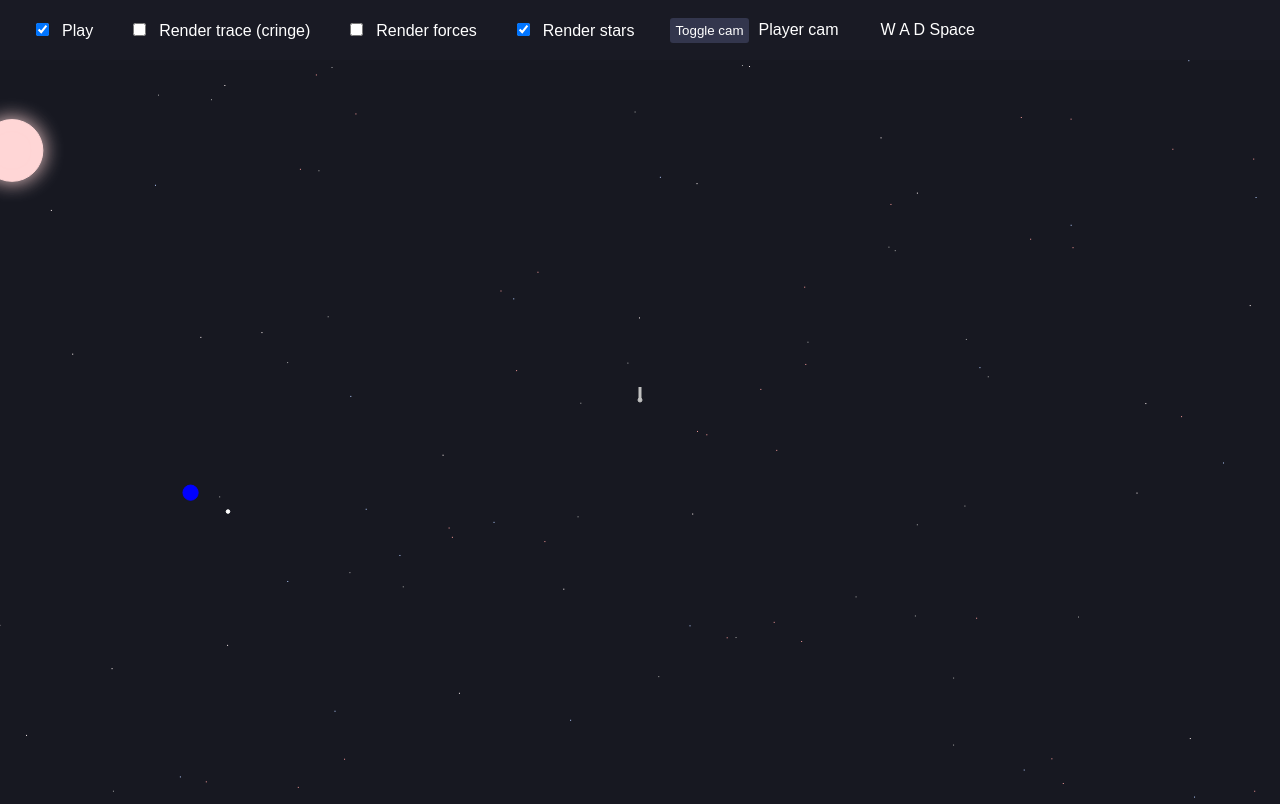
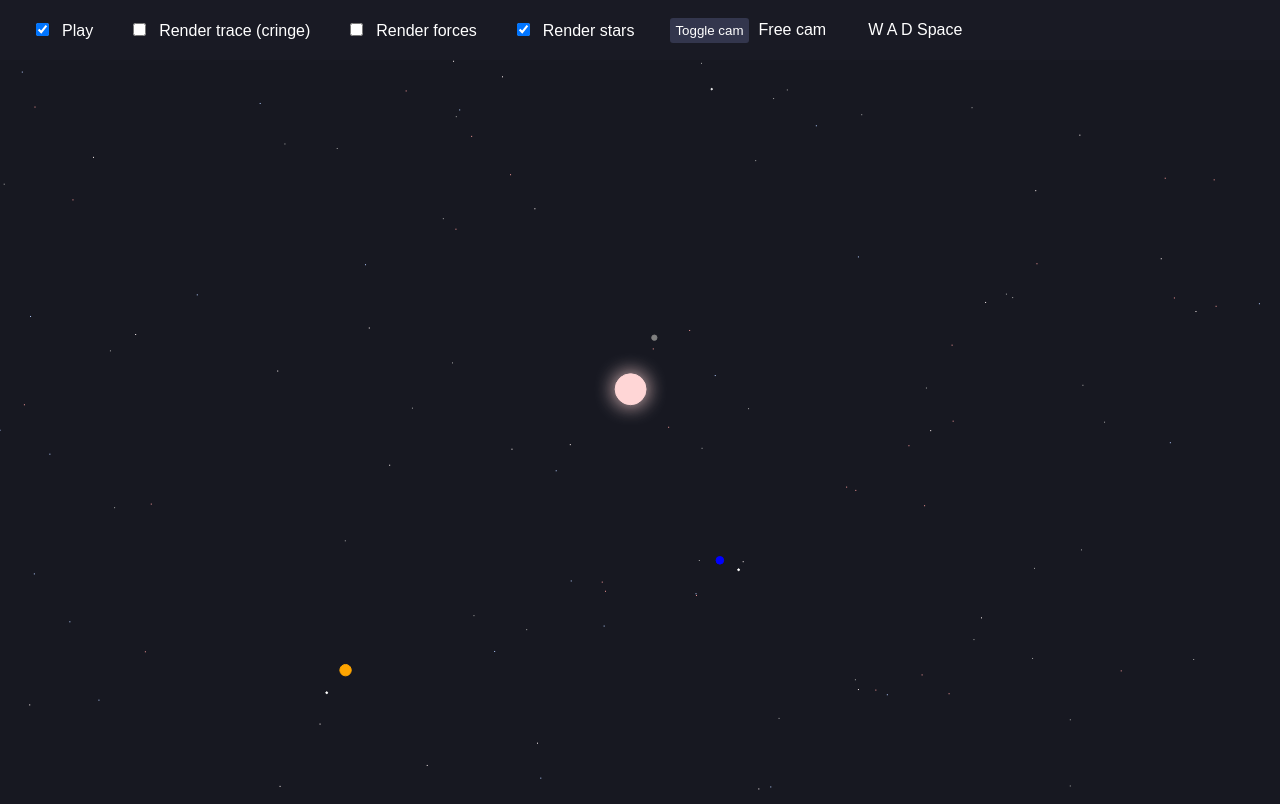
Before and after one commit to labtorie/planets, a plain HTML site: page index.html in a window 1280 px wide. Drawn offline with Linux system fonts and the light colour scheme.

Commit message:
player removed (tmp)

```diff
--- a/index.html
+++ b/index.html
@@ -29,7 +29,7 @@
         <button id="cam">
             Toggle cam
         </button>
-        <span id="cam_mode">Player cam</span>
+        <span id="cam_mode">Free cam</span>
     </section>
     <section>
         <span>W A D Space</span>
@@ -37,6 +37,6 @@
 </div>
 <canvas id="canvas"/>
 
-<script src="index.js?v=8"></script>
+<script src="index.js?v=9"></script>
 </body>
 </html>
--- a/index.js
+++ b/index.js
@@ -194,7 +194,8 @@ function randomTo(to, floor = true) {
 
 
 function start() {
-    const world = new World(planets, generateStars(), new Player({coords: new Vector2(800, 300)}))
+    const world = new World(planets, generateStars())
+   // const world = new World(planets, generateStars(), new Player({coords: new Vector2(800, 300)}))
     document.querySelector('#cam').addEventListener('click', ()=>{
         world.toggleCamMode()
     })
@@ -364,9 +365,9 @@ class Planet {
 }
 
 class World {
-    constructor(planets = [], stars = [], player) {
+    constructor(planets = [], stars = [], player=null) {
         this.stars = stars
-        this.camMode = -2
+        this.camMode = -1
         this.planets = planets.map(p => {
             return new Planet({
                 color: p.color,
@@ -452,11 +453,13 @@ class World {
         }
         config.renderStars && this.renderStars()
 
-        config.play && this.player.update(this.planets)
-        this.player.render(this.camMode === -2)
-        if (pressedKeys.shoot) {
-            this.shoot()
-            pressedKeys.shoot = false
+        if (this.player) {
+            config.play && this.player.update(this.planets)
+            this.player.render(this.camMode === -2)
+            if (pressedKeys.shoot) {
+                this.shoot()
+                pressedKeys.shoot = false
+            }
         }
 
         this.planets.forEach((planet, index) => {
```
